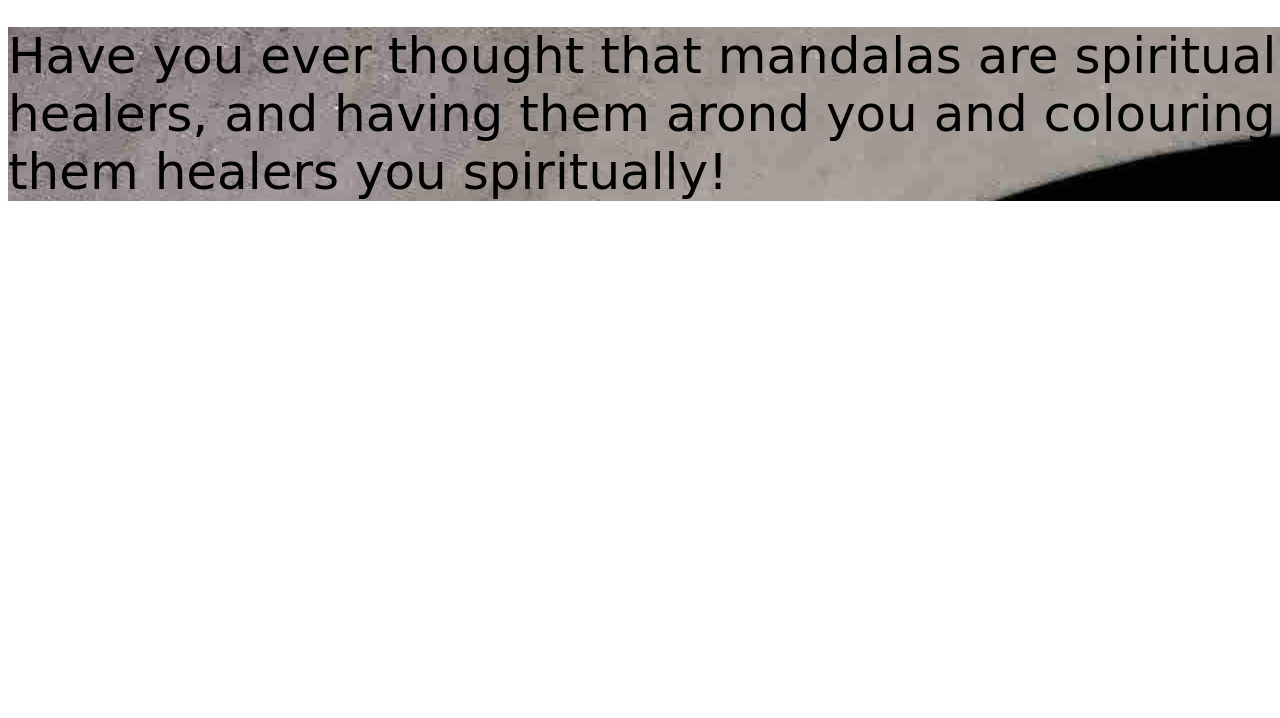
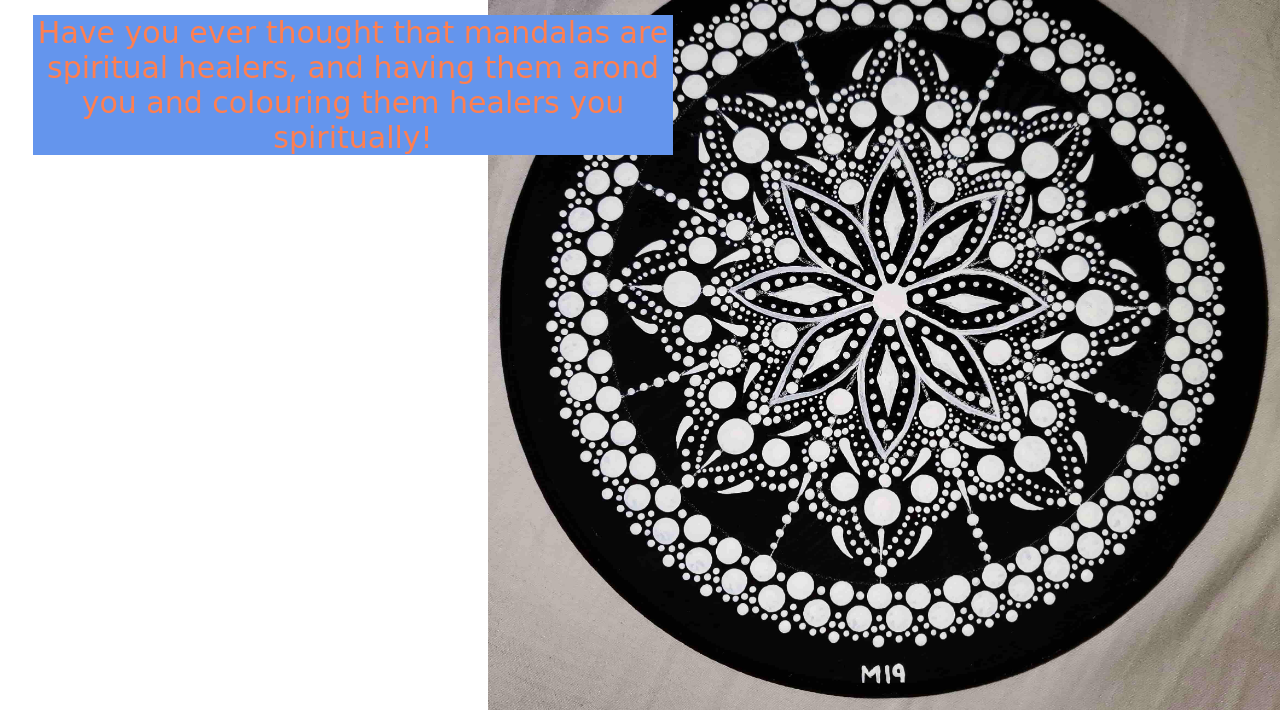
Before and after one commit to Abhiram332/my-project, a plain HTML site: page index.html in a window 1280 px wide. Shown: the part 98-816 px from the top of the page. Drawn offline with Linux system fonts and the light colour scheme; a web font is replaced by a local one.

Commit message:
Update style.css

```diff
--- a/style.css
+++ b/style.css
@@ -1,25 +1,45 @@
+#wrapper{
+    background-image: url("image/image_3.jpg");
+    background-size: contain;
+    background-repeat: no-repeat;
+    width: 100vw;
+    height:100vh;
+    background-attachment: fixed;
+    background-position: right;
+    z-index: 1;
+}
 #header_1{
     width:100%;
     height:50px;
     background-color: rgba(142, 223, 189, 0.904);
     display: flex;
     align-content: center;
-    margin-top: 25px;
 
 }
 h1{
 
     font-family: Arial, Helvetica, sans-serif;
     align-content: center;
-    margin-left: 50vw;
+}
+#main_page{
+display: flex;
+align-content: center;
+justify-content: space-between;
+padding: 25px;
 }
 .text{
-    font-size: 50px;
+    font-size: 30px;
     font-family: cursive;
-    background-image: url("image/image_3.jpg");
-    width: 100vw;
+    color: coral;
+    background-color: cornflowerblue;
+    width: 50vw;
+    align-content: center;
+    text-align: center;
+
 
 }
-#wrapper{
+#section_1{
+
+
 
 }
```
